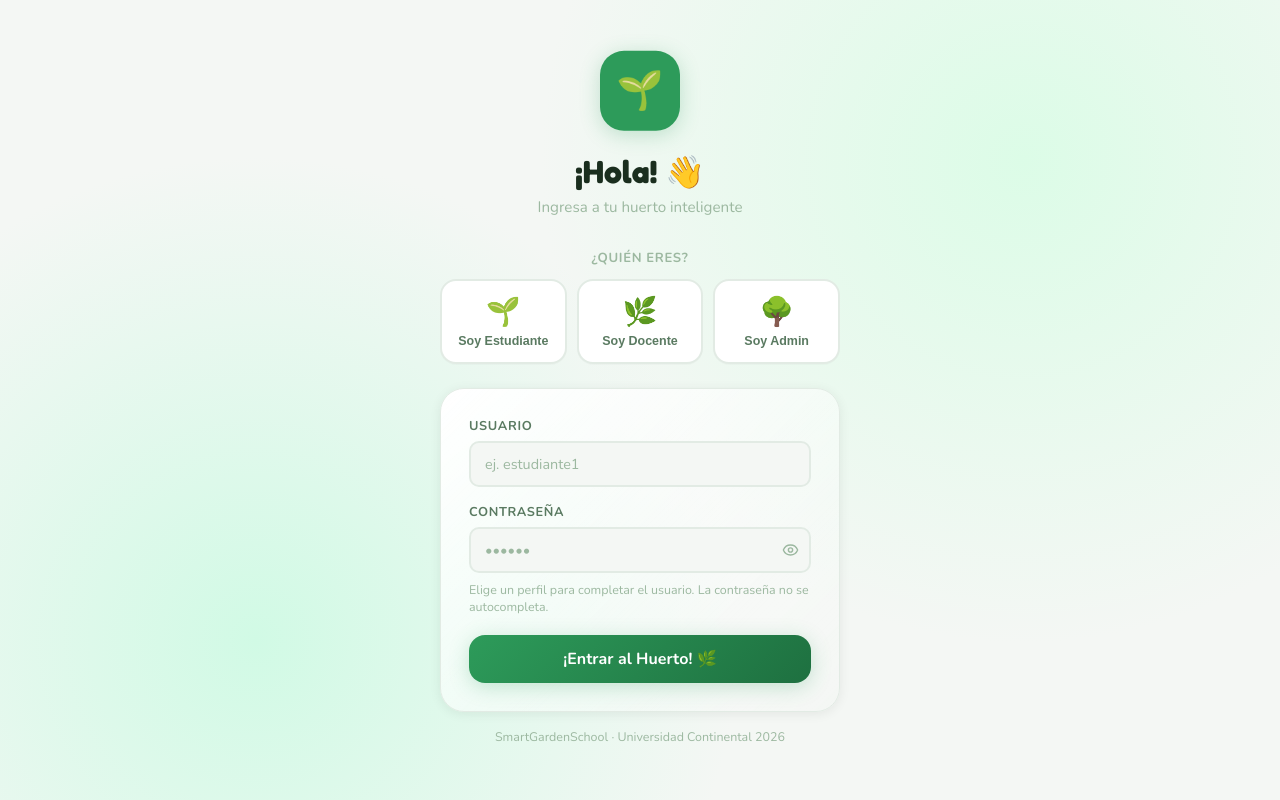
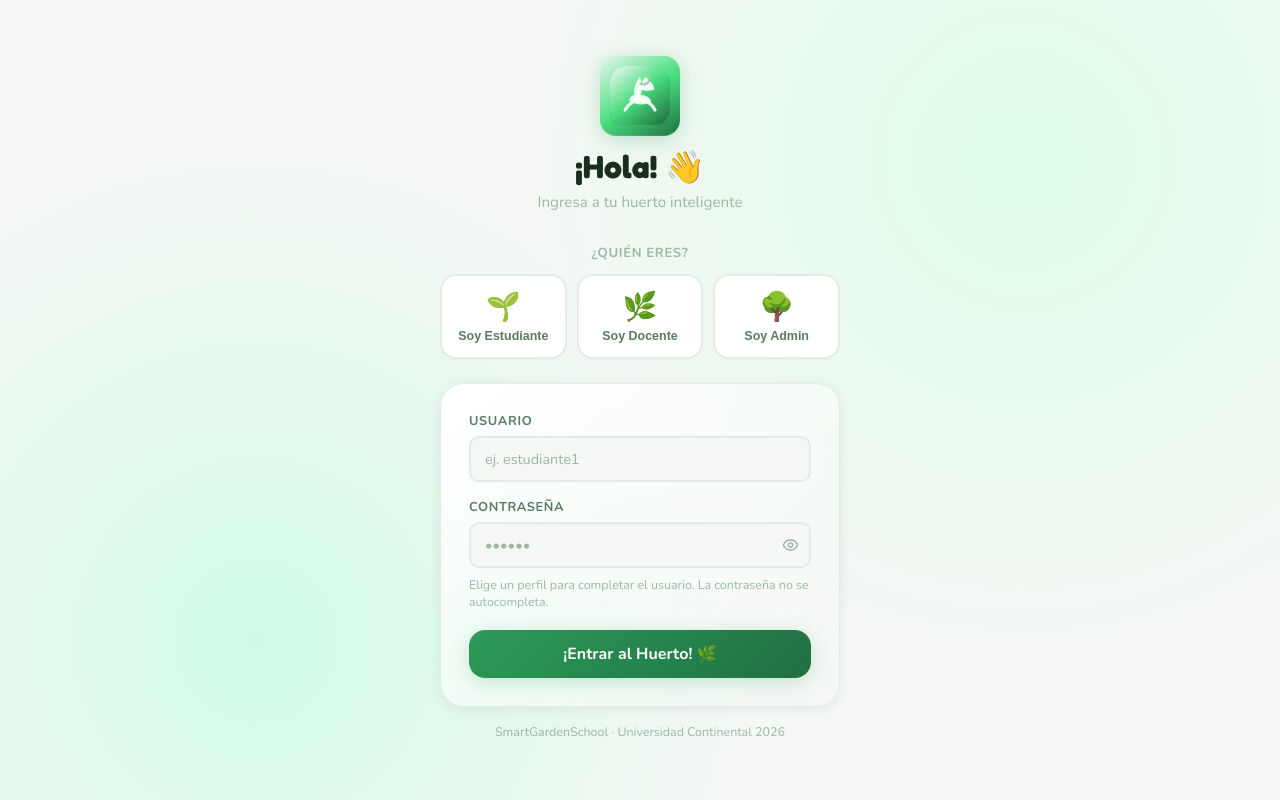
Before and after one commit to ANTONY-MUNIVE/smartgarden-frontend, a React (Create React App) app: page /login in a window 1280 px wide. Built offline with nearby package versions, Linux system fonts and the light colour scheme; no server answers.

Commit message:
feat(ui): add professional web branding

```diff
--- a/public/index.html
+++ b/public/index.html
@@ -2,14 +2,14 @@
 <html lang="en">
   <head>
     <meta charset="utf-8" />
-    <link rel="icon" href="%PUBLIC_URL%/favicon.ico" />
+    <link rel="icon" href="%PUBLIC_URL%/favicon.svg" type="image/svg+xml" />
     <meta name="viewport" content="width=device-width, initial-scale=1" />
-    <meta name="theme-color" content="#000000" />
+    <meta name="theme-color" content="#2D9B5A" />
     <meta
       name="description"
-      content="Web site created using create-react-app"
+      content="SmartGardenSchool: gestión inteligente de huertos escolares con datos, IA y seguimiento educativo"
     />
-    <link rel="apple-touch-icon" href="%PUBLIC_URL%/logo192.png" />
+    <link rel="apple-touch-icon" href="%PUBLIC_URL%/logo.svg" />
     <!--
       manifest.json provides metadata used when your web app is installed on a
       user's mobile device or desktop. See https://developers.google.com/web/fundamentals/web-app-manifest/
--- /dev/null
+++ b/src/components/common/BrandMark.jsx
@@ -0,0 +1,54 @@
+export default function BrandMark({ compact = false, size = 42, showText = true, subtitle = 'Huerto Inteligente' }) {
+  const imageSize = compact ? Math.max(28, Math.round(size * 0.78)) : size;
+
+  return (
+    <div style={{ display: 'flex', alignItems: 'center', gap: compact ? 10 : 12, minWidth: 0 }}>
+      <div style={{
+        width: size,
+        height: size,
+        borderRadius: compact ? 12 : 16,
+        background: 'linear-gradient(145deg, #E8F7EE 0%, #4ADE80 52%, #1E7040 100%)',
+        boxShadow: 'var(--shadow-green)',
+        display: 'flex',
+        alignItems: 'center',
+        justifyContent: 'center',
+        flexShrink: 0,
+        overflow: 'hidden',
+      }}>
+        <img
+          src="/logo.svg"
+          alt="SmartGardenSchool"
+          width={imageSize}
+          height={imageSize}
+          style={{ display: 'block', width: imageSize, height: imageSize }}
+        />
+      </div>
+
+      {showText && (
+        <div style={{ minWidth: 0 }}>
+          <div style={{
+            fontFamily: 'var(--font-title)',
+            fontWeight: 700,
+            fontSize: compact ? '0.98rem' : '1.02rem',
+            color: 'var(--text)',
+            lineHeight: 1.08,
+            letterSpacing: '-0.01em',
+            whiteSpace: 'nowrap',
+            overflow: 'hidden',
+            textOverflow: 'ellipsis',
+          }}>SmartGardenSchool</div>
+          <div style={{
+            fontSize: compact ? '0.68rem' : '0.72rem',
+            color: 'var(--text-muted)',
+            fontWeight: 700,
+            letterSpacing: '0.04em',
+            textTransform: 'uppercase',
+            whiteSpace: 'nowrap',
+            overflow: 'hidden',
+            textOverflow: 'ellipsis',
+          }}>{subtitle}</div>
+        </div>
+      )}
+    </div>
+  );
+}
--- a/src/components/common/Sidebar.jsx
+++ b/src/components/common/Sidebar.jsx
@@ -2,6 +2,7 @@ import { NavLink, useNavigate } from 'react-router-dom';
 import { useAuth } from '../../context/AuthContext';
 import { LogOut } from 'lucide-react';
 import { useLayout } from '../../context/LayoutContext';
+import BrandMark from './BrandMark';
 
 const NAV = [
   { to: '/dashboard',       icon: '🏠', label: 'Inicio',        roles: ['estudiante','docente','admin'] },
@@ -37,13 +38,7 @@ export default function Sidebar({ onNavigate }) {
       boxShadow: '2px 0 12px rgba(0,0,0,0.04)',
     }}>
       <div style={{ padding: '20px 16px', borderBottom: '1px solid var(--border)' }}>
-        <div style={{ display: 'flex', alignItems: 'center', gap: 10 }}>
-          <div style={{ width: 42, height: 42, borderRadius: 14, background: 'var(--green)', display: 'flex', alignItems: 'center', justifyContent: 'center', fontSize: 20, boxShadow: 'var(--shadow-green)' }}>🌱</div>
-          <div>
-            <div style={{ fontFamily: 'var(--font-title)', fontWeight: 700, fontSize: '1rem', color: 'var(--text)', lineHeight: 1.1 }}>HuertoSmart</div>
-            <div style={{ fontSize: '0.68rem', color: 'var(--text-muted)' }}>Huerto Inteligente</div>
-          </div>
-        </div>
+        <BrandMark size={42} subtitle="Huerto Inteligente" />
       </div>
 
       <nav style={{ flex: 1, padding: '12px 10px', overflowY: 'auto' }}>
--- a/src/components/common/Topbar.jsx
+++ b/src/components/common/Topbar.jsx
@@ -29,9 +29,17 @@ export default function Topbar({ title, subtitle, emoji = '🌿' }) {
         </button>
         <div style={{
           width: 42, height: 42, borderRadius: 12,
-          background: 'var(--green-light)',
-          display: 'flex', alignItems: 'center', justifyContent: 'center', fontSize: 22,
-        }}>{emoji}</div>
+          background: 'linear-gradient(145deg, #E8F7EE 0%, #4ADE80 52%, #1E7040 100%)',
+          display: 'flex', alignItems: 'center', justifyContent: 'center',
+          overflow: 'hidden', boxShadow: 'var(--shadow-green)',
+          flexShrink: 0,
+        }}>
+          {emoji ? (
+            <span style={{ fontSize: 22, lineHeight: 1 }}>{emoji}</span>
+          ) : (
+            <img src="/favicon.svg" alt="SmartGardenSchool" width="26" height="26" style={{ display: 'block' }} />
+          )}
+        </div>
         <div className="topbar-title-block">
           <h1 className="page-title">{title}</h1>
           {subtitle && <p className="page-subtitle topbar-subtitle">{subtitle}</p>}
--- a/src/pages/LoginPage.jsx
+++ b/src/pages/LoginPage.jsx
@@ -2,6 +2,7 @@ import { useEffect, useState } from 'react';
 import { useNavigate } from 'react-router-dom';
 import { useAuth } from '../context/AuthContext';
 import { Eye, EyeOff } from 'lucide-react';
+import BrandMark from '../components/common/BrandMark';
 
 const ROLES = [
   { username: 'estudiante1', label: 'Soy Estudiante', icon: '🌱', color: '#2D9B5A', bg: '#E8F7EE' },
@@ -35,12 +36,9 @@ export default function LoginPage() {
       <div style={{ width: '100%', maxWidth: 400 }}>
 
         <div className={mounted ? 'animate-up' : ''} style={{ textAlign: 'center', marginBottom: 32 }}>
-          <div style={{
-            width: 80, height: 80, borderRadius: 24, background: 'var(--green)',
-            margin: '0 auto 16px', display: 'flex', alignItems: 'center', justifyContent: 'center',
-            fontSize: 38, boxShadow: 'var(--shadow-green)',
-            animation: 'floatY 4s ease-in-out infinite',
-          }}>🌱</div>
+          <div style={{ display: 'inline-flex', animation: 'floatY 4s ease-in-out infinite' }}>
+            <BrandMark size={80} showText={false} subtitle="Huerto Inteligente" />
+          </div>
           <h1 style={{ fontFamily: 'var(--font-title)', fontSize: '2rem', fontWeight: 700, color: 'var(--text)' }}>
             ¡Hola! 👋
           </h1>
```
Also changed, not shown: public/favicon.svg (added), public/logo.svg (added), public/manifest.json.
